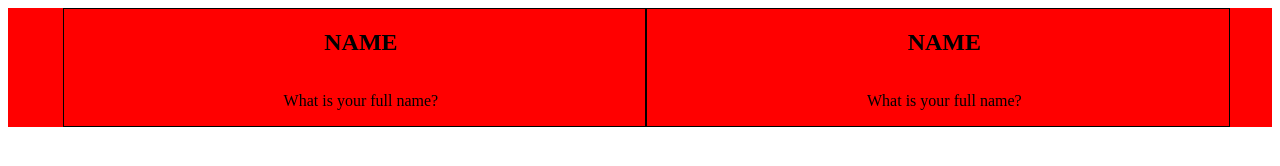
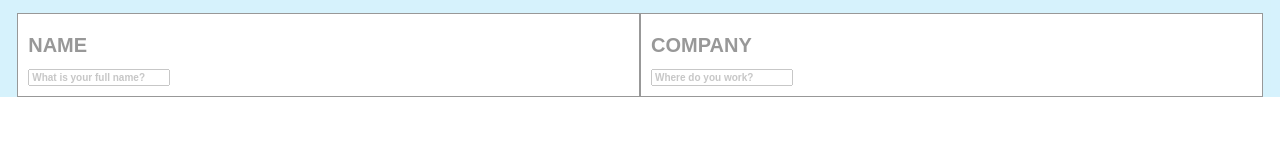
Before and after one commit to landon1091/positioningpractice, a plain HTML site: page index.html in a window 1280 px wide. Drawn offline with Linux system fonts and the light colour scheme.

Commit message:
progress

```diff
--- a/index.html
+++ b/index.html
@@ -7,15 +7,12 @@
 
 <section class="container">
     <div class="top1 cell">
-        <h1>NAME</h1>
-        <p>What is your full name?</p>
+        <p>NAME</p>
+        <input type="text" placeholder="What is your full name?">
     </div><div class="top2 cell">
-        <h1>NAME</h1>
-        <p>What is your full name?</p></div>
-
-
-
-</section>
+        <p>COMPANY</p>
+        <input type="text" placeholder="Where do you work?"></div>
+    </section>
 
 
 
--- a/style.css
+++ b/style.css
@@ -1,6 +1,8 @@
 .container {
     width: 100%;
-    background-color: red;
+    background-color: #9adff9;
+    padding-top: 1%;
+    opacity: .4;
 
 
     text-align: center;
@@ -8,20 +10,42 @@
 }
 .top1 {
     display: inline-block;
-     margin-left: 1%;
 }
 .top2 {
     display: inline-block;
 }
-h1 {
-    display: inline-block;
+p {
+    position: relative;
+    left: 10px;
+    display: block;
+    font-weight: bold;
+    font-size: 20px;
+
 }
 .cell {
+    position: relative;
+    background-color: white;
     margin-right: 0%;
-    width: 45%;
-    padding-left: 1%;
+    width: 48.5%;
     border-style: solid;
     border-width: 1px;
     border-color: black;
+    text-align: left;
 
 }
+body {
+    margin: 0;
+    font-family: Arial;
+}
+input {
+    display: inline-block;
+    position: relative;
+    bottom: 10px;
+    left: 10px;
+    font-weight: bold;
+    font-size: 10px;
+}
+
+input:hover {
+    opacity: 0;
+}
```
